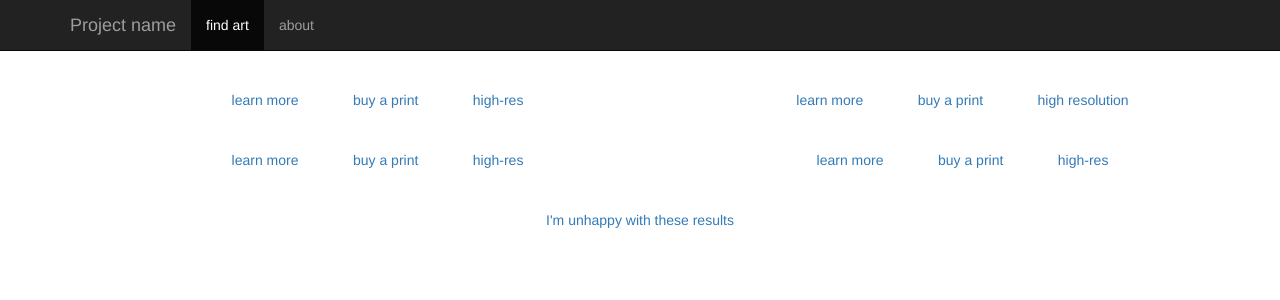
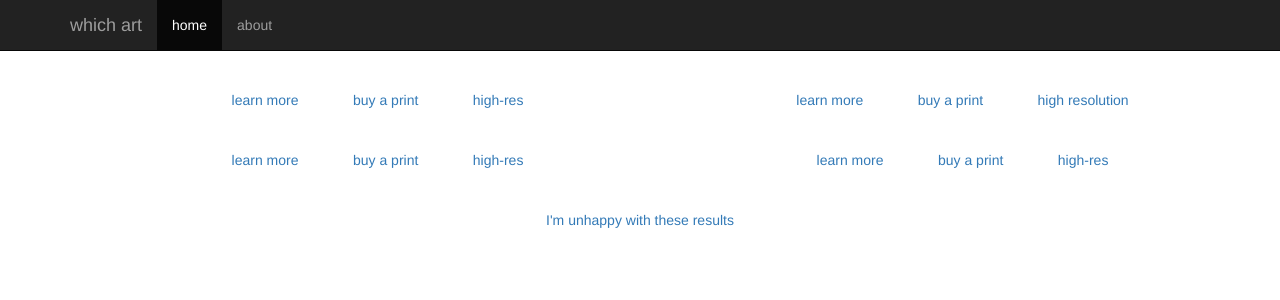
Before and after one commit to jgdwyer/find-your-art, a Python web app: template webapp/webapp/templates/a.html in a window 1280 px wide. Shown: the top 300 px of the page. Run offline with Jinja, Linux system fonts and the light colour scheme; the template is opened without the code that fills it, so the values that code supplies are empty; some libraries are stand-ins or nearby versions.

Commit message:
Updated title and meta info

```diff
--- a/webapp/webapp/templates/base.html
+++ b/webapp/webapp/templates/base.html
@@ -1,6 +1,6 @@
 <html>
  <head>
-    <title>find your art</title>
+    <title>which art - find art you love</title>
     <meta charset="utf-8">
     <meta http-equiv="X-UA-Compatible" content="IE=edge">
     <meta name="viewport" content="width=device-width, initial-scale=1">
@@ -34,11 +34,11 @@
              <span class="icon-bar"></span>
              <span class="icon-bar"></span>
            </button>
-           <a class="navbar-brand" href="#">Project name</a>
+           <a class="navbar-brand" href="#">which art</a>
          </div>
          <div id="navbar" class="collapse navbar-collapse">
            <ul class="nav navbar-nav">
-             <li class="active"><a href="./">find art</a></li>
+             <li class="active"><a href="./">home</a></li>
              <li><a href="#about">about</a></li>
            </ul>
          </div><!--/.nav-collapse -->
```
